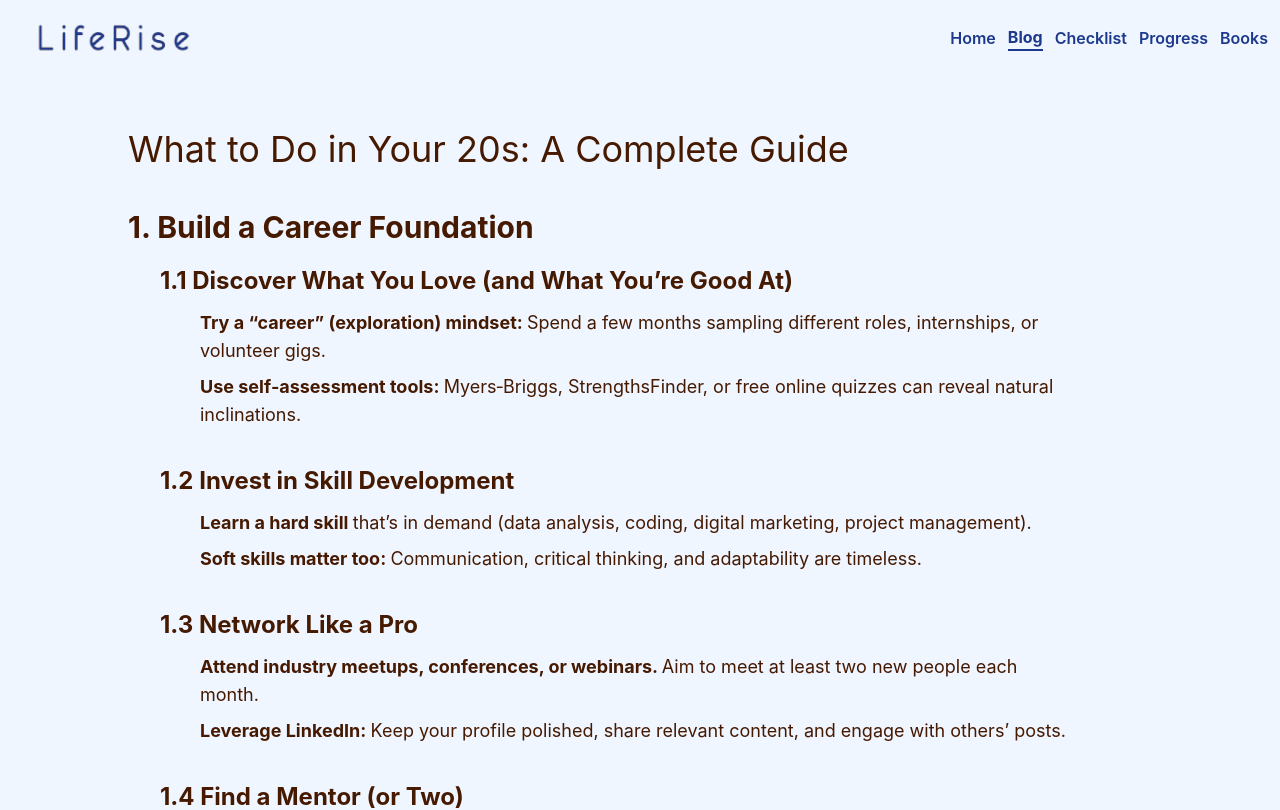
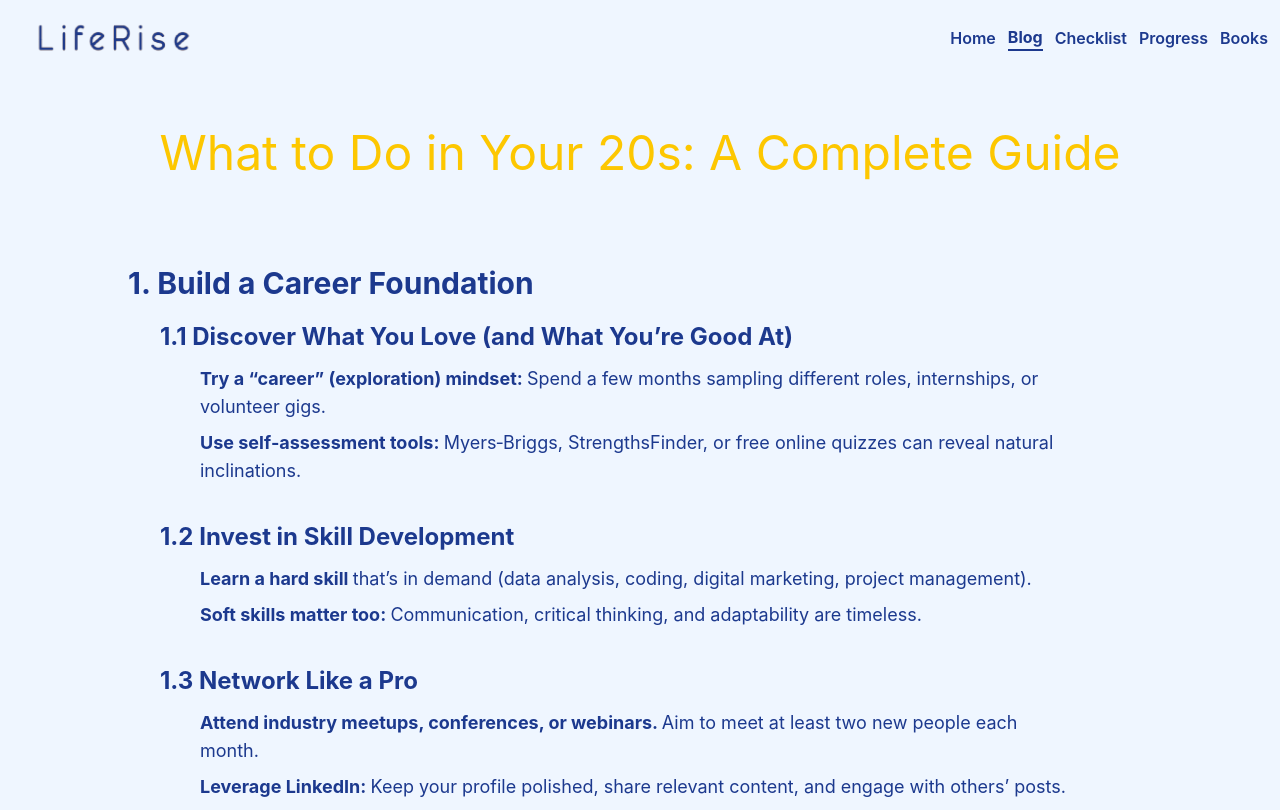
Before and after one commit to Manju-Verma29/blogpage, a React (Vite) app: page /blog in a window 1280 px wide. Shown: the top 810 px of the page. Built offline with nearby package versions, Linux system fonts and the light colour scheme.

Commit message:
style: update text color and layout adjustments

```diff
--- a/src/Components/Blogpage.jsx
+++ b/src/Components/Blogpage.jsx
@@ -3,14 +3,16 @@ import {lifeGoals} from "./data.js"
 export default function Blogpage() {
   return (
     <>
+    <div>
+      <h1 className="text-5xl mx-8 my-3.5 lg:max-w-5xl lg:mx-auto py-10 text-center text-yellow-400">What to Do in Your 20s: A Complete Guide</h1>
+    </div>
     {lifeGoals.map((category, index)=> (
-        <div key={index} className="mx-8 text-amber-950 my-3.5 lg:max-w-5xl lg:mx-auto">
-        <h1 className="text-4xl py-10">What to Do in Your 20s: A Complete Guide</h1>
-        <h2 className="text-xl lg:text-3xl  font-bold">{category.title}</h2>
+        <div key={index} className="mx-8  my-12 lg:max-w-5xl lg:mx-auto">
+        <h2 className="text-xl lg:text-3xl text-blue-900 font-bold">{category.title}</h2>
         <ul>
             {category.subcategories.map((sub, subIndex)=>(
-            <li key={subIndex} className="px-8 py-2">
-                <h3 className="text-md lg:text-2xl lg:py-3 font-bold">{sub.subTitle}</h3>
+            <div key={subIndex} className="px-8 text-blue-900 py-2">
+                <h3 className="text-md lg:text-2xl lg:py-3 font-bold ">{sub.subTitle}</h3>
                 <div className="lg:px-10 px-2 grid gap-2">
                 <p className="text-base lg:text-lg ">{sub.contentTitle1 && <strong>{sub.contentTitle1}</strong>}
                 {sub.content1}</p>
@@ -21,7 +23,7 @@ export default function Blogpage() {
                 <p className="text-base lg:text-lg">{sub.contentTitle3 && <strong>{sub.contentTitle3}</strong>}
                 {sub.content3}</p>
                 </div>
-            </li>
+            </div>
             ))}
         </ul>
         </div>
```
